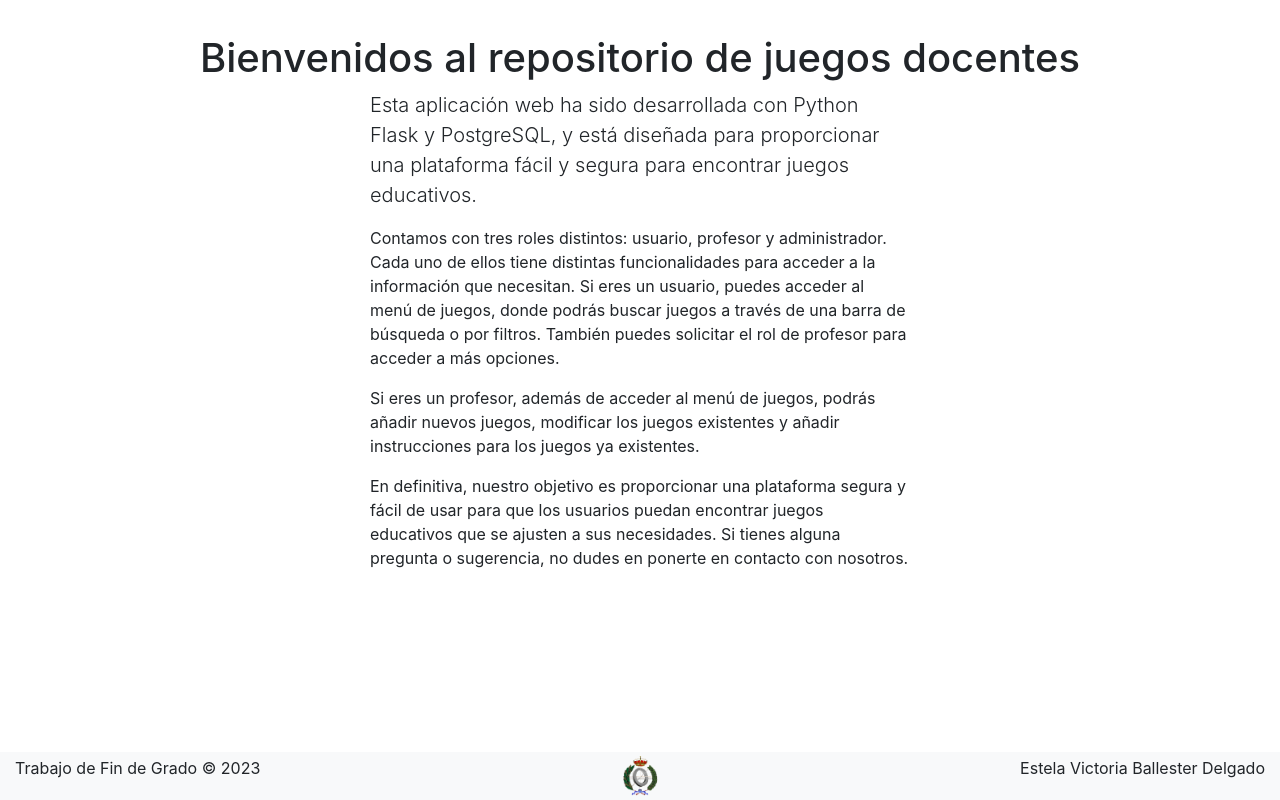
After one commit to 2022-23-TFG-jun/Juegos-docentes, a Flask app: page /acerca_de in a window 1280 px wide. The commit adds this page. Run offline with Flask 3, Linux system fonts and the light colour scheme; some libraries are stand-ins or nearby versions.

Commit message:
Acerca de
#49

```diff
--- a/app.py
+++ b/app.py
@@ -793,6 +793,15 @@ def visualizar_valoracion_get():
 
     return render_template('visualizar_valoracion.html', valoraciones=valoraciones, traducciones=traducciones, idioma=idioma)
 
+@app.route('/acerca_de', methods=['GET'])
+def acerca_de_get():
+    # Obtener idioma elegido
+    idioma = request.args.get('idioma', 'es')
+    #Obtener traducciones para el idioma específico
+    traducciones = cargar_traducciones_inicio(idioma)
+
+    return render_template('acerca_de.html', traducciones=traducciones, idioma=idioma)
+
 @app.route('/logout')
 @login_required
 def logout():
--- /dev/null
+++ b/templates/acerca_de.html
@@ -0,0 +1,40 @@
+<!DOCTYPE html>
+<html>
+  <head>
+    <meta charset="UTF-8">
+    <title>Trabajo de Fin de Grado del grado de Ingeniería Informática</title>
+    <meta name="viewport" content="width=device-width, initial-scale=1">
+    <link rel="stylesheet" href="https://maxcdn.bootstrapcdn.com/bootstrap/4.0.0/css/bootstrap.min.css">
+  </head>
+  <body>
+    <header>
+        <img src="/static/img/logo_UBU.png" alt="Logo de la Universidad de Burgos" style="max-width: 7%; margin: 0 auto;">
+      </header>
+
+    <div class="container">
+      <h1 class="text-center">Bienvenidos al repositorio de juegos docentes</h1>
+      <div class="row">
+        <div class="col-md-8 offset-md-2 col-lg-6 offset-lg-3">
+          <p class="lead">Esta aplicación web ha sido desarrollada con Python Flask y PostgreSQL, y está diseñada para proporcionar una plataforma fácil y segura para encontrar juegos educativos.</p>
+          <p>Contamos con tres roles distintos: usuario, profesor y administrador. Cada uno de ellos tiene distintas funcionalidades para acceder a la información que necesitan. Si eres un usuario, puedes acceder al menú de juegos, donde podrás buscar juegos a través de una barra de búsqueda o por filtros. También puedes solicitar el rol de profesor para acceder a más opciones.</p>
+          <p>Si eres un profesor, además de acceder al menú de juegos, podrás añadir nuevos juegos, modificar los juegos existentes y añadir instrucciones para los juegos ya existentes.</p>
+          <p>En definitiva, nuestro objetivo es proporcionar una plataforma segura y fácil de usar para que los usuarios puedan encontrar juegos educativos que se ajusten a sus necesidades. Si tienes alguna pregunta o sugerencia, no dudes en ponerte en contacto con nosotros.</p>
+        </div>
+      </div>
+    </div>
+    <script src="https://code.jquery.com/jquery-3.2.1.slim.min.js"></script>
+    <script src="https://maxcdn.bootstrapcdn.com/bootstrap/4.0.0/js/bootstrap.min.js"></script>
+
+    <footer class="bg-light py-1 fixed-bottom">
+        <div class="container-fluid">
+            <div class="row justify-content-between">
+                <div class="col-md-3 col-12 text-left">{{ traducciones['FOOTER'][idioma] }}</div>
+                <div class="col-md-6 col-12 text-center">
+                    <img src="/static/img/escudo-politecnica.gif" alt="Escudo ingeniería informática" style="max-width: 7%;">
+                </div>
+                <div class="col-md-3 col-12 text-right">Estela Victoria Ballester Delgado</div>
+            </div>
+        </div>
+    </footer>
+  </body>
+</html>
--- a/templates/administracion.html
+++ b/templates/administracion.html
@@ -8,7 +8,7 @@
 	</head>
 <body>
 	<header class="d-flex justify-content-between align-items-center p-3">
-		<a href="solicitud_profesor?idioma={{idioma}}"><button class="btn-acerca">{{ traducciones['ACERCA'][idioma] }}</button></a>
+		<a href="acerca_de?idioma={{idioma}}"><button class="btn-acerca">{{ traducciones['ACERCA'][idioma] }}</button></a>
 		<img src="/static/img/UBU-logo.jpg" alt="Logo de la Universidad de Burgos" style="max-width: 7%;" class="mx-auto">
 		<div>
 			<a href="logout">{{ traducciones['BTN-CERRAR-SESION'][idioma] }}</a>
--- a/templates/administrar_juegos.html
+++ b/templates/administrar_juegos.html
@@ -10,7 +10,7 @@
 
   <body>
     <header class="d-flex justify-content-between align-items-center p-3">
-      <a href="solicitud_profesor?idioma={{idioma}}"><button class="btn-acerca">{{ traducciones['ACERCA'][idioma] }}</button></a>
+      <a href="acerca_de?idioma={{idioma}}"><button class="btn-acerca">{{ traducciones['ACERCA'][idioma] }}</button></a>
       <img src="/static/img/UBU-logo.jpg" alt="Logo de la Universidad de Burgos" style="max-width: 7%;" class="mx-auto">
       <div>
         <a href="logout">{{ traducciones['BTN-CERRAR-SESION'][idioma] }}</a>
--- a/templates/administrar_solicitudes.html
+++ b/templates/administrar_solicitudes.html
@@ -8,7 +8,7 @@
 
   <body>
     <header class="d-flex justify-content-between align-items-center p-3">
-      <a href="solicitud_profesor?idioma={{idioma}}"><button class="btn-acerca">{{ traducciones['ACERCA'][idioma] }}</button></a>
+      <a href="acerca_de?idioma={{idioma}}"><button class="btn-acerca">{{ traducciones['ACERCA'][idioma] }}</button></a>
       <img src="/static/img/UBU-logo.jpg" alt="Logo de la Universidad de Burgos" style="max-width: 7%;" class="mx-auto">
       <div>
         <a href="logout">{{ traducciones['BTN-CERRAR-SESION'][idioma] }}</a>
--- a/templates/administrar_usuarios.html
+++ b/templates/administrar_usuarios.html
@@ -8,7 +8,7 @@
   </head>
   <body>
     <header class="d-flex justify-content-between align-items-center p-3">
-      <a href="solicitud_profesor?idioma={{idioma}}"><button class="btn-acerca">{{ traducciones['ACERCA'][idioma] }}</button></a>
+      <a href="acerca_de?idioma={{idioma}}"><button class="btn-acerca">{{ traducciones['ACERCA'][idioma] }}</button></a>
       <img src="/static/img/UBU-logo.jpg" alt="Logo de la Universidad de Burgos" style="max-width: 7%;" class="mx-auto">
       <div>
         <a href="logout">{{ traducciones['BTN-CERRAR-SESION'][idioma] }}</a>
--- a/templates/añadir_instrucciones.html
+++ b/templates/añadir_instrucciones.html
@@ -10,7 +10,7 @@
 
 <body>
   <header class="d-flex justify-content-between align-items-center p-3">
-    <a href="solicitud_profesor?idioma={{idioma}}"><button class="btn-acerca">{{ traducciones['ACERCA'][idioma] }}</button></a>
+    <a href="acerca_de?idioma={{idioma}}"><button class="btn-acerca">{{ traducciones['ACERCA'][idioma] }}</button></a>
     <img src="/static/img/UBU-logo.jpg" alt="Logo de la Universidad de Burgos" style="max-width: 7%;" class="mx-auto">
     <div>
       <a href="logout">{{ traducciones['BTN-CERRAR-SESION'][idioma] }}</a>
--- a/templates/añadir_juego.html
+++ b/templates/añadir_juego.html
@@ -11,7 +11,7 @@
 
 	<body>
 		<header class="d-flex justify-content-between align-items-center p-3">
-			<a href="solicitud_profesor?idioma={{idioma}}"><button class="btn-acerca">{{ traducciones['ACERCA'][idioma] }}</button></a>
+			<a href="acerca_de?idioma={{idioma}}"><button class="btn-acerca">{{ traducciones['ACERCA'][idioma] }}</button></a>
 			<img src="/static/img/UBU-logo.jpg" alt="Logo de la Universidad de Burgos" style="max-width: 7%;" class="mx-auto">
 			<div>
 			<a href="logout">{{ traducciones['BTN-CERRAR-SESION'][idioma] }}</a>
--- a/templates/contacto.html
+++ b/templates/contacto.html
@@ -8,7 +8,7 @@
 </head>
 <body>
     <header class="d-flex justify-content-between align-items-center p-3">
-        <a href="solicitud_profesor?idioma={{idioma}}"><button class="btn-acerca">{{ traducciones['ACERCA'][idioma] }}</button></a>
+        <a href="acerca_de?idioma={{idioma}}"><button class="btn-acerca">{{ traducciones['ACERCA'][idioma] }}</button></a>
         <img src="/static/img/UBU-logo.jpg" alt="Logo de la Universidad de Burgos" style="max-width: 7%;" class="mx-auto">
         <div>
           <a href="logout">{{ traducciones['BTN-CERRAR-SESION'][idioma] }}</a>
--- a/templates/inicio.html
+++ b/templates/inicio.html
@@ -9,7 +9,7 @@
 <body class="body-inicio">
     <div class="container-fluid fondo-color">
         <header class="d-flex justify-content-between align-items-center p-3">
-            <a href="solicitud_profesor?idioma={{idioma}}"><button class="btn-acerca">{{ traducciones['ACERCA'][idioma] }}</button></a>
+            <a href="acerca_de?idioma={{idioma}}"><button class="btn-acerca">{{ traducciones['ACERCA'][idioma] }}</button></a>
             <img src="/static/img/logo_UBU.png" alt="Logo de la Universidad de Burgos" style="max-width: 7%;">
             <div>
                 <a href="login?idioma={{idioma}}" class="btn-login">{{ traducciones['BTN-LOGIN'][idioma] }}</a>
--- a/templates/login.html
+++ b/templates/login.html
@@ -9,7 +9,7 @@
 
 <body>
     <header class="d-flex justify-content-center align-items-center p-3">
-        <a href="solicitud_profesor?idioma={{idioma}}"><button class="btn-acerca">{{ traducciones['ACERCA'][idioma] }}</button></a>
+        <a href="acerca_de?idioma={{idioma}}"><button class="btn-acerca">{{ traducciones['ACERCA'][idioma] }}</button></a>
         <img src="/static/img/UBU-logo.jpg" alt="Logo de la Universidad de Burgos" style="max-width: 7%;" class="mx-auto">
     </header>
 
--- a/templates/menu_juegos_administrador.html
+++ b/templates/menu_juegos_administrador.html
@@ -10,7 +10,7 @@
 
   <body>
     <header class="d-flex justify-content-between align-items-center p-3">
-      <a href="solicitud_profesor?idioma={{idioma}}"><button class="btn-acerca">{{ traducciones['ACERCA'][idioma] }}</button></a>
+      <a href="acerca_de?idioma={{idioma}}"><button class="btn-acerca">{{ traducciones['ACERCA'][idioma] }}</button></a>
       <img src="/static/img/UBU-logo.jpg" alt="Logo de la Universidad de Burgos" style="max-width: 7%;" class="mx-auto">
       <div>
         <a href="administracion?idioma={{idioma}}" class="btn-login">{{ traducciones['BTN-ADMINISTRACION'][idioma] }}</a>
--- a/templates/menu_juegos_profesor.html
+++ b/templates/menu_juegos_profesor.html
@@ -10,7 +10,7 @@
 
   <body>
     <header class="d-flex justify-content-between align-items-center p-3">
-      <a href="solicitud_profesor?idioma={{idioma}}"><button class="btn-acerca">{{ traducciones['ACERCA'][idioma] }}</button></a>
+      <a href="acerca_de?idioma={{idioma}}"><button class="btn-acerca">{{ traducciones['ACERCA'][idioma] }}</button></a>
       <img src="/static/img/UBU-logo.jpg" alt="Logo de la Universidad de Burgos" style="max-width: 7%;" class="mx-auto">
       <div>
         <a href="añadir_juego?idioma={{idioma}}" class="btn-añadir-juego">{{ traducciones['BTN-AÑADIR'][idioma] }}</a>
--- a/templates/menu_juegos_usuario.html
+++ b/templates/menu_juegos_usuario.html
@@ -10,7 +10,7 @@
 
   <body>
     <header class="d-flex justify-content-between align-items-center p-3">
-      <a href="solicitud_profesor?idioma={{idioma}}"><button class="btn-acerca">{{ traducciones['ACERCA'][idioma] }}</button></a>
+      <a href="acerca_de?idioma={{idioma}}"><button class="btn-acerca">{{ traducciones['ACERCA'][idioma] }}</button></a>
       <a href="solicitud_profesor?idioma={{idioma}}"><button class="btn-contacto">{{ traducciones['CONTACTO'][idioma] }}</button></a>
       <img src="/static/img/UBU-logo.jpg" alt="Logo de la Universidad de Burgos" style="max-width: 7%;" class="mx-auto">
       <div>
--- a/templates/modificar_juego.html
+++ b/templates/modificar_juego.html
@@ -11,7 +11,7 @@
 
 <body>
 		<header class="d-flex justify-content-between align-items-center p-3">
-			<a href="solicitud_profesor?idioma={{idioma}}"><button class="btn-acerca">{{ traducciones['ACERCA'][idioma] }}</button></a>
+			<a href="acerca_de?idioma={{idioma}}"><button class="btn-acerca">{{ traducciones['ACERCA'][idioma] }}</button></a>
 			<img src="/static/img/UBU-logo.jpg" alt="Logo de la Universidad de Burgos" style="max-width: 7%;" class="mx-auto">
 
 		</header>
--- a/templates/registro.html
+++ b/templates/registro.html
@@ -10,7 +10,7 @@
 
 <body>
   <header class="d-flex justify-content-center align-items-center p-3">
-    <a href="solicitud_profesor?idioma={{idioma}}"><button class="btn-acerca">{{ traducciones['ACERCA'][idioma] }}</button></a>
+    <a href="acerca_de?idioma={{idioma}}"><button class="btn-acerca">{{ traducciones['ACERCA'][idioma] }}</button></a>
     <img src="/static/img/UBU-logo.jpg" alt="Logo de la Universidad de Burgos" style="max-width: 7%;" class="mx-auto">
 </header>
 
--- a/templates/visualizar_juego.html
+++ b/templates/visualizar_juego.html
@@ -11,7 +11,7 @@
 
 <body>
     <header class="d-flex justify-content-between align-items-center p-3">
-		<a href="solicitud_profesor?idioma={{idioma}}"><button class="btn-acerca">{{ traducciones['ACERCA'][idioma] }}</button></a>
+		<a href="acerca_de?idioma={{idioma}}"><button class="btn-acerca">{{ traducciones['ACERCA'][idioma] }}</button></a>
 		<img src="/static/img/UBU-logo.jpg" alt="Logo de la Universidad de Burgos" style="max-width: 7%;" class="mx-auto">
 		<div>
 		  <a href="logout" class="btn-cerrar">{{ traducciones['BTN-CERRAR-SESION'][idioma] }}</a>
--- a/templates/visualizar_valoracion.html
+++ b/templates/visualizar_valoracion.html
@@ -9,7 +9,7 @@
 
   <body>
     <header class="d-flex justify-content-between align-items-center p-3">
-      <a href="solicitud_profesor?idioma={{idioma}}"><button class="btn-acerca">{{ traducciones['ACERCA'][idioma] }}</button></a>
+      <a href="acerca_de?idioma={{idioma}}"><button class="btn-acerca">{{ traducciones['ACERCA'][idioma] }}</button></a>
       <img src="/static/img/UBU-logo.jpg" alt="Logo de la Universidad de Burgos" style="max-width: 7%;" class="mx-auto">
       <div>
         <a href="logout">{{ traducciones['BTN-CERRAR-SESION'][idioma] }}</a>
```
